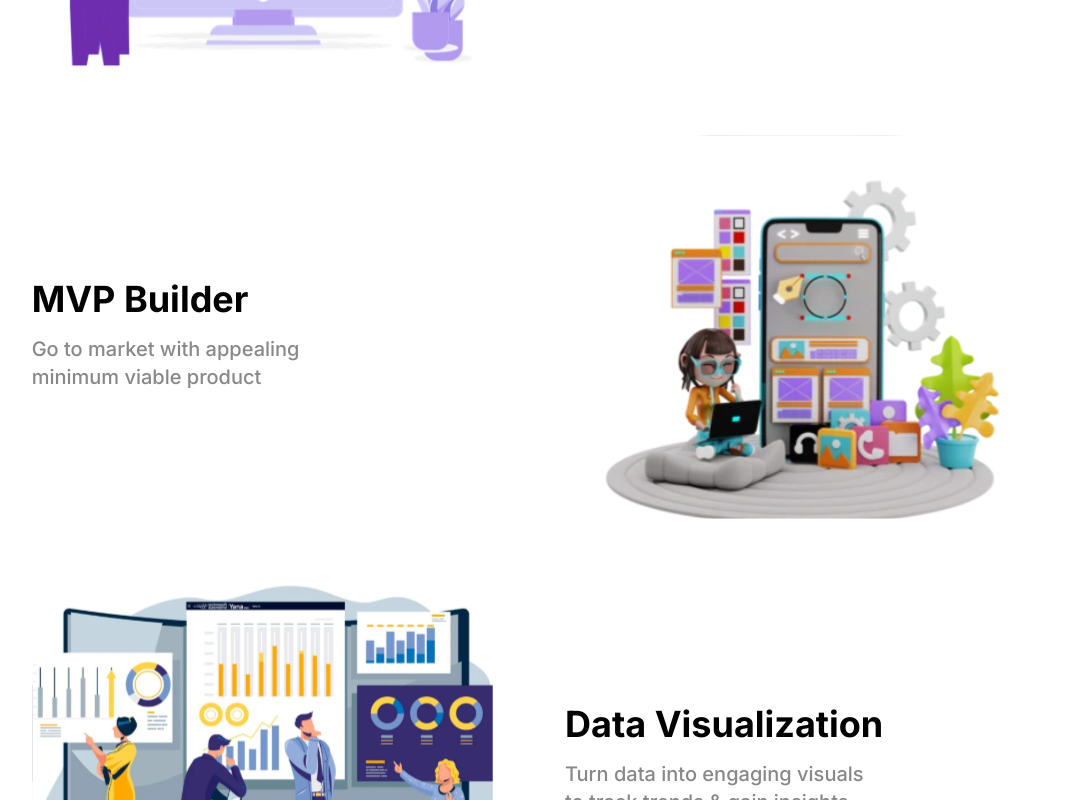
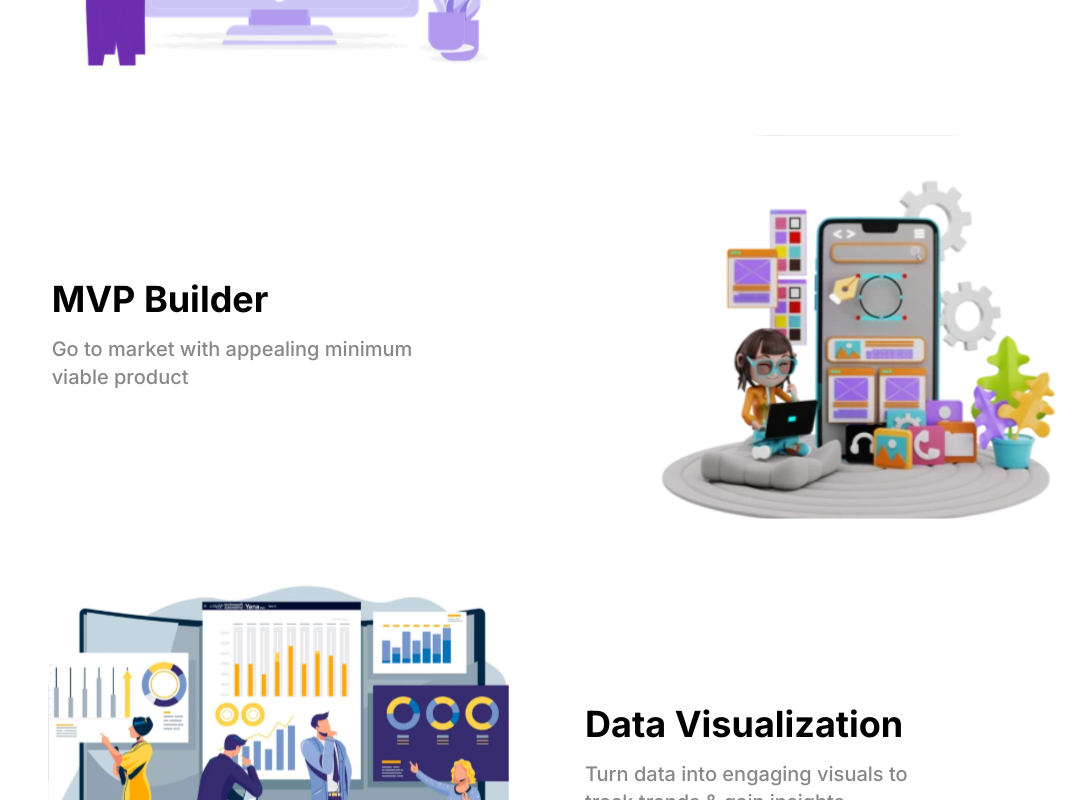
Before and after one commit to codesirpi/landing-site, a Next.js app: page / in a window 1280 px wide. Shown: the part 1740-2540 px from the top of the page, without its empty margins (75-1162 px from the left). Built offline with nearby package versions, Linux system fonts and the light colour scheme.

Commit message:
fixed responsive in provider section

```diff
--- a/app/components/service-provider-section/index.tsx
+++ b/app/components/service-provider-section/index.tsx
@@ -6,14 +6,14 @@ import WebDesignSVG from "../../assets/service-provider-sections/web-design.svg"
 import MVPBuilderSVG from "../../assets/service-provider-sections/mvp-builder.svg";
 import DataVisualizationSVG from "../../assets/service-provider-sections/data-visualization.svg";
 import WaveImage from "../../assets/wave.svg";
-import { motion } from 'framer-motion';
-
+import { motion } from "framer-motion";
 
 const services = [
   {
     title: "Web Design",
     imge: WebDesignSVG,
-    description: "Enhance your digital presence quickly with high quality website",
+    description:
+      "Enhance your digital presence quickly with high quality website",
   },
   {
     title: "MVP Builder",
@@ -23,29 +23,31 @@ const services = [
   {
     title: "Data Visualization",
     imge: DataVisualizationSVG,
-    description: "Turn data into engaging visuals to track trends & gain insights",
+    description:
+      "Turn data into engaging visuals to track trends & gain insights",
   },
 ];
 
 export const ServiceProviderSection = () => {
   return (
-    <div className="flex flex-col w-full pt-20 bg-white">
+    <div className="flex flex-col w-full h-full relative py-20 bg-white">
       <motion.div
         initial={{
           y: 5,
           opacity: 0,
         }}
         whileInView={{
-        y:0,
+          y: 0,
           opacity: 1,
         }}
         transition={{
           duration: 0.7,
         }}
         viewport={{
-        once: true
+          once: true,
         }}
-      className="flex flex-col bg-white w-full items-center justify-center px-2">
+        className="flex flex-col bg-white w-full items-center justify-center px-10"
+      >
         <div className="my-6 text-violet-700 font-medium text-xl ">
           What we do?
         </div>
@@ -55,7 +57,7 @@ export const ServiceProviderSection = () => {
         </div>
 
         {/* show Projects provider component */}
-        <div className="grid grid-cols-1 items-center my-8  gap-10">
+        <div className="grid grid-cols-1 items-center py-8  gap-10 ">
           {services.map(({ title, imge, description }, index: number) => (
             <ServiceContainer
               key={title}
@@ -67,10 +69,7 @@ export const ServiceProviderSection = () => {
           ))}
         </div>
       </motion.div>
-
-    <div className="flex w-full bg-blue-wave h-20 bg-cover bg-white">
-        {/* <Image src={WaveImage} alt="wave" /> */}
-      </div>
+      <div className=" bg-blue-wave w-full absolute bottom-0 bg-cover lg:bg-cover bg-no-repeat h-10 md:h-20"></div>
     </div>
   );
 };
--- a/app/components/service-provider-section/services-container.tsx
+++ b/app/components/service-provider-section/services-container.tsx
@@ -2,8 +2,7 @@ import React from "react";
 import Image, { StaticImageData } from "next/image";
 import clsx from "clsx";
 import WebDesign from "../../assets/service-provider-sections/web-design.svg";
-import { motion, useInView } from 'framer-motion';
-
+import { motion, useInView } from "framer-motion";
 
 type ServiceContainerProps = {
   title: string;
@@ -23,65 +22,40 @@ export const ServiceContainer = ({
       initial={{
         opacity: 0,
         x: isCardIsEven ? 100 : -100,
-        y: isCardIsEven ? 20: -20,
+        y: isCardIsEven ? 20 : -20,
       }}
       whileInView={{
         opacity: 1,
         x: 0,
-        y:0,
+        y: 0,
         transition: {
-          duration: 2
-        }
+          duration: 2,
+        },
       }}
       viewport={{ once: true }}
-
-    className={clsx("flex flex-col", {
-        "lg:flex-row-reverse": isCardIsEven,
-        "lg:flex-row": !isCardIsEven,
+      className={clsx("flex flex-col ", {
+        "lg:flex-row-reverse gap-10 lg:gap-0": isCardIsEven,
+        "lg:flex-row gap-10": !isCardIsEven,
       })}
     >
       {/* image section*/}
-      <div className="flex overflow-hidden w-[50%]">
-        <Image src={image} alt={title} className="flex object-none" />
+      <div className="flex overflow-hidden lg:w-[50%] md:justify-center">
+        <Image src={image} alt={title} className=" object-cover" />
       </div>
       {/*description and title section*/}
-      <div className={"flex flex-col w-[50%] justify-center items-center lg:items-start text-center lg:text-start text-grey-500 "}>
+      <div
+        className={clsx(
+          "flex flex-col lg:w-[50%] justify-center items-center lg:items-start text-center lg:text-start text-grey-500 ",
+          { "lg:ml-10": isCardIsEven, "lg:ml-0": !isCardIsEven }
+        )}
+      >
         <h5 className="text-xl lg:text-4xl font-bold text-black py-4">
           {title}
         </h5>
-        <div className="flex  w-full text-center lg:text-start md:w-[60%] lg:w-[60%] font-medium text-xl">
+        <div className="flex  w-full text-center lg:text-start md:w-[60%] lg:w-[70%] font-medium text-xl">
           {description}
         </div>
       </div>
     </motion.div>
   );
 };
-
-
-// export const ServiceContainer = ({
-//     image,
-//     title,
-//     description,
-//     isCardIsEven,
-//   }: ServiceContainerProps) => {
-//     return (
-//       <div className={clsx("flex flex-row justify-between items-center", {
-//         "flex-row-reverse": isCardIsEven
-//       })}>
-//         {/* image section*/}
-//         <div className="flex object-cover">
-//           <Image src={image} alt={title} className="flex fit" />
-//         </div>
-
-//         {/* title and description section */}
-//         <div className="flex flex-col ml-10">
-//         <h5 className="text-xl lg:text-4xl font-bold text-black py-4">
-//           {title}
-//          </h5>
-//         <div className="flex  w-full text-center lg:text-start md:w-[60%] lg:w-[60%] font-medium text-xl">
-//           {description}
-//         </div>
-//       </div>
-//       </div>
-//     )
-//   }
```
Lines whose indentation alone changed are shown as unchanged.
